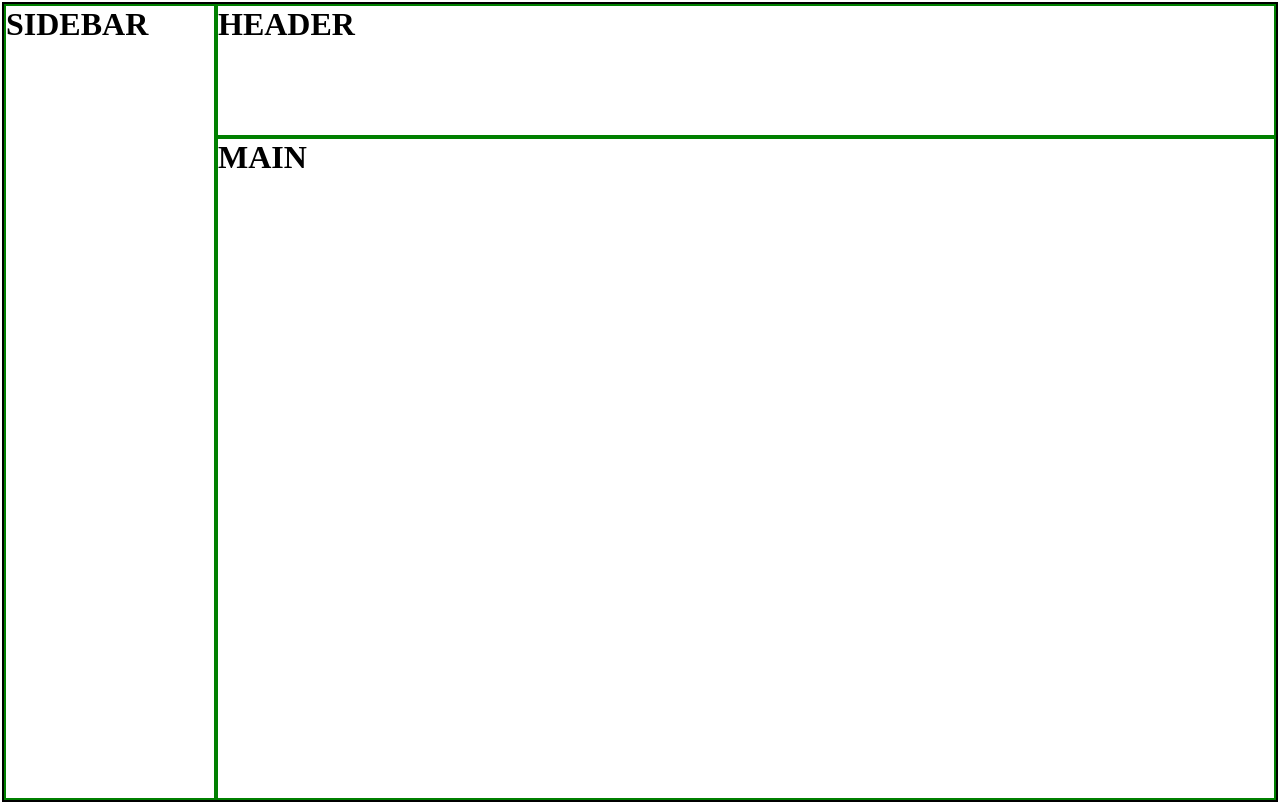
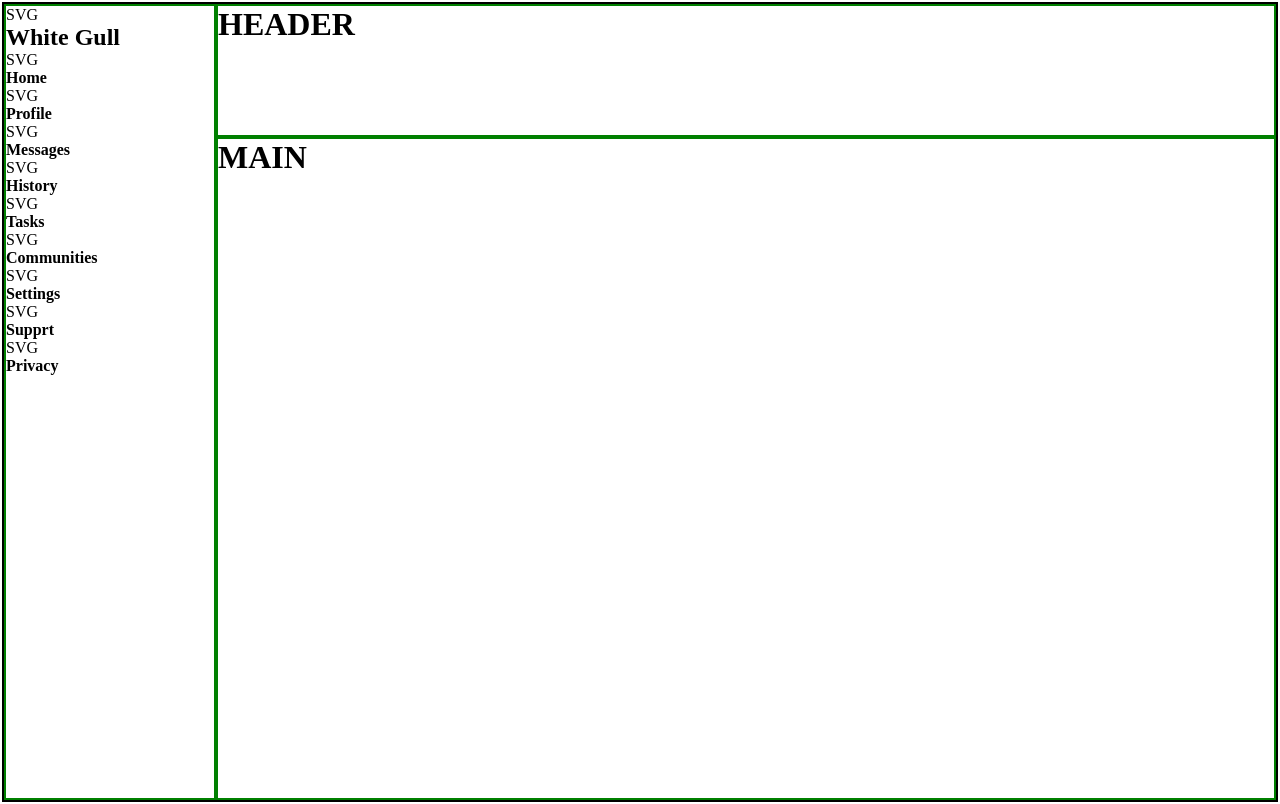
Before and after one commit to Semidime/odin-admin-page, a plain HTML site: page index.html in a window 1280 px wide. Drawn offline with Linux system fonts and the light colour scheme.

Commit message:
content: adds sidebar child elements.

```diff
--- a/index.html
+++ b/index.html
@@ -9,7 +9,52 @@
 <body>
 <div class="dashboard-wrapper">
     <div class="sidebar">
-        <h1>SIDEBAR</h1>
+        <div class="sidebar-section1">
+            <div class="sidebar-icon">SVG</div>
+            <div class="sidebar-text">
+                <h2>White&nbsp;Gull</h2>
+            </div>
+        </div>
+        <div class="sidebar-section2">
+            <div class="sidebar-icon">SVG</div>
+            <div class="sidebar-text">
+                <h4>Home</h4>
+            </div>
+            <div class="sidebar-icon">SVG</div>
+            <div class="sidebar-text">
+                <h4>Profile</h4>
+            </div>
+            <div class="sidebar-icon">SVG</div>
+            <div class="sidebar-text">
+                <h4>Messages</h4>
+            </div>
+            <div class="sidebar-icon">SVG</div>
+            <div class="sidebar-text">
+                <h4>History</h4>
+            </div>
+            <div class="sidebar-icon">SVG</div>
+            <div class="sidebar-text">
+                <h4>Tasks</h4>
+            </div>
+            <div class="sidebar-icon">SVG</div>
+            <div class="sidebar-text">
+                <h4>Communities</h4>
+            </div>
+        </div>
+        <div class="sidebar-section3">
+            <div class="sidebar-icon">SVG</div>
+            <div class="sidebar-text">
+                <h4>Settings</h4>
+            </div>
+            <div class="sidebar-icon">SVG</div>
+            <div class="sidebar-text">
+                <h4>Supprt</h4>
+            </div>
+            <div class="sidebar-icon">SVG</div>
+            <div class="sidebar-text">
+                <h4>Privacy</h4>
+            </div>
+        </div>
     </div>
     <div class="header">
         <h1>HEADER</h1>
```
